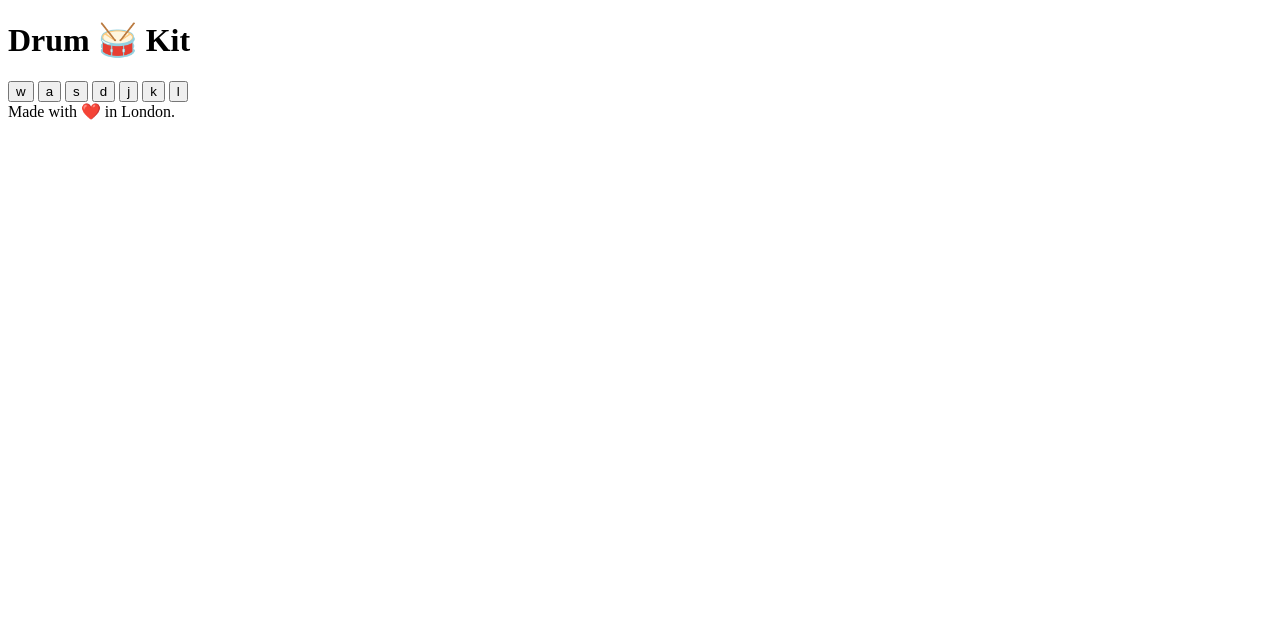
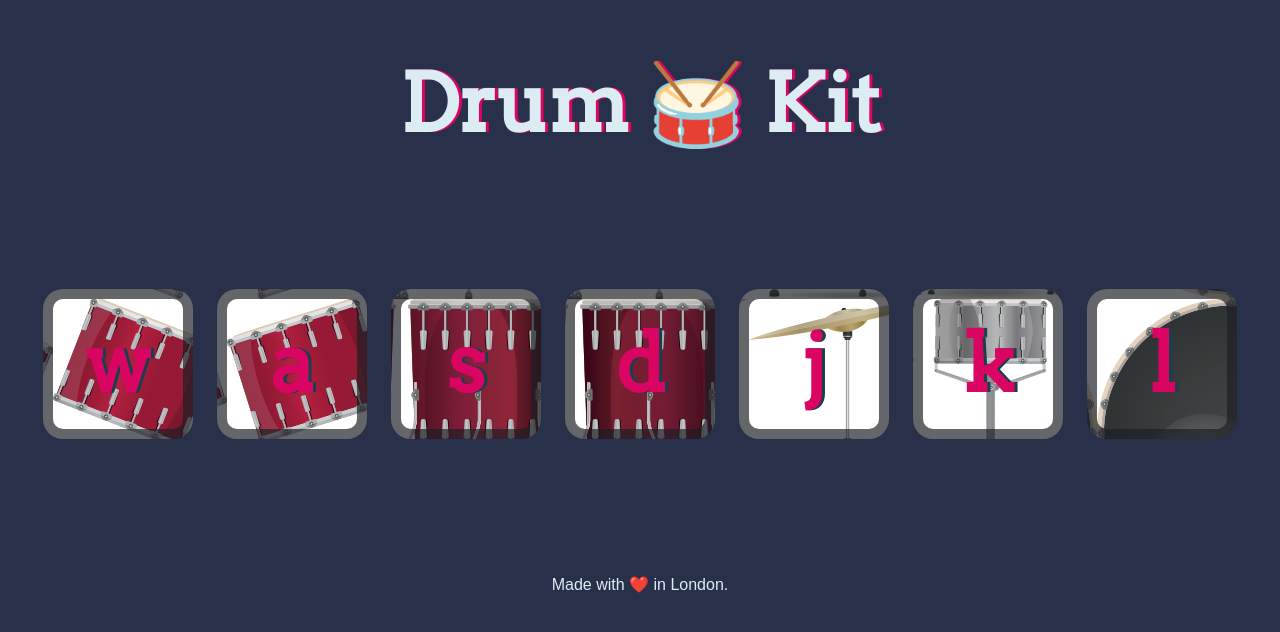
Before and after one commit to Anigdha/drum, a plain HTML site: page index.html in a window 1280 px wide. Drawn offline with Linux system fonts and the light colour scheme.

Commit message:
linked css

```diff
--- a/index.html
+++ b/index.html
@@ -4,7 +4,7 @@
 <head>
   <meta charset="utf-8">
   <title>Drum Kit</title>
-  <link rel="stylesheet" href="drum.css">
+  <link rel="stylesheet" href="styles.css">
   <link href="https://fonts.googleapis.com/css?family=Arvo" rel="stylesheet">
 </head>
 
```
